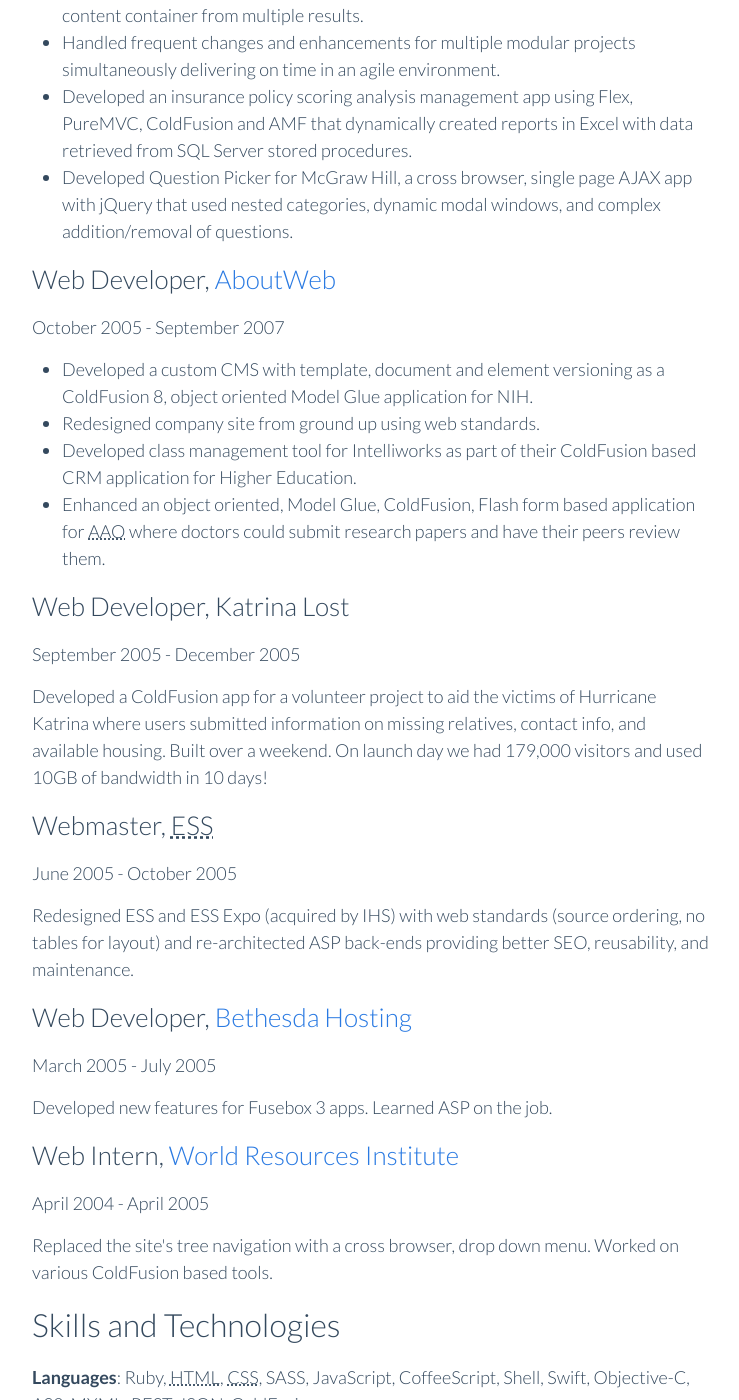
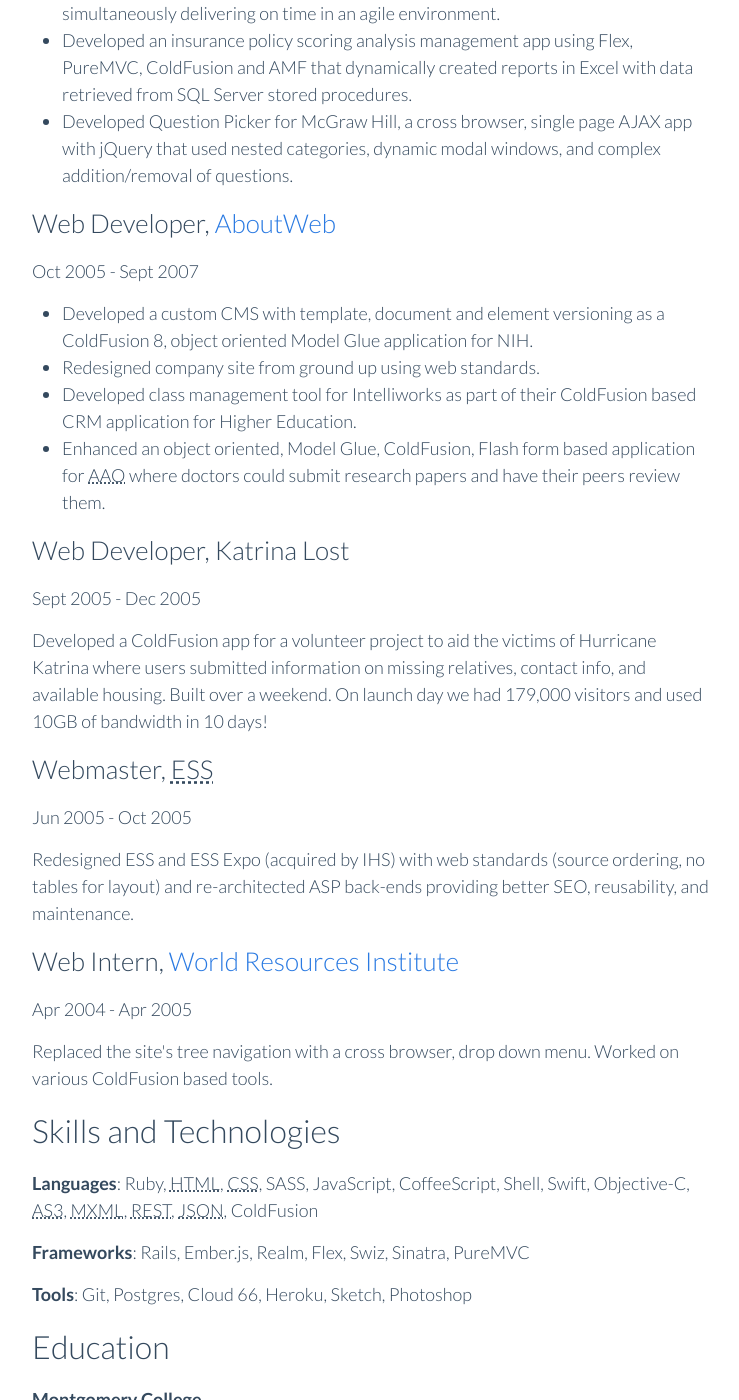
Before and after one commit to javierjulio/javierjulio.github.io, a Jekyll site: the page built from resume.html, in a window 1280 px wide and 1400 px high, scrolled down 2021 px. Shown: the whole window, without its empty margins (268-1007 px from the left). Built offline with Jekyll 4.4.1, drawn with Linux system fonts in a browser that asks for light colours; some of the changed text lies outside the part shown.

Commit message:
Update resume content

```diff
--- a/resume.html
+++ b/resume.html
@@ -1,17 +1,17 @@
 ---
 layout: page
-title: Resume
+title: Javier Julio's Resume
 permalink: /resume/
 ---
 
-<h1 class="is-print-only"><a href="http://www.javier-julio.com">Javier Julio</a></h1>
+<!--<h1 class="is-print-only"><a href="http://www.javier-julio.com">Javier Julio</a></h1>-->
 
 <p>View <a href="http://github.com/javierjulio">my open source contributions</a>. Questions? <a href="mailto:jjfutbol@gmail.com">Send me an email</a>.</p>
 
-<h2>Experience</h2>
+<h2 class="resume-section-heading">Experience</h2>
 
 <h3 class="job-title">Founding Engineer, <a href="http://www.jackpocket.com/">Jackpocket</a></h3>
-<p class="job-date">June 2014 - Present</p>
+<p class="job-date">Jun 2014 - Present</p>
 <ul>
   <li>Stabilized our unit tests and then added full test and deployment automation using CircleCI. With just a git push, our tests would run and if successful would deploy to staging or production.</li>
   <li>Built a payout system that gives users the option of having a win paid to their bank account or debit card using Balanced Payments.</li>
@@ -19,11 +19,11 @@ permalink: /resume/
 </ul>
 
 <h3 class="job-title">Contract, WordLab (<a href="http://www.jackpocket.com/">Jackpocket</a>)</h3>
-<p class="job-date">September 2014 - December 2014</p>
+<p class="job-date">Sept 2014 - Dec 2014</p>
 <p>Created a flash card app with a built in English dictionary where you can save and review words that you're having trouble remembering. Uses a custom implementation of the <a href="http://en.wikipedia.org/wiki/Leitner_system">Leitner system</a> to help long term memory. Built for iOS 8, all Swift and uses a prepackaged <a href="http://realm.io">Realm database</a>. Created a Ruby based tool to parse the public domain Webster dictionary.</p>
 
-<h3 class="job-title">Senior Software Developer, <a href="http://www.9mmedia.com/">9mmedia</a></h3>
-<p class="job-date">April 2010 - May 2014</p>
+<h3 class="job-title">Senior Software Developer, 9mmedia</h3>
+<p class="job-date">Apr 2010 - May 2014</p>
 <ul>
   <li>Contributed on <a href="http://www.fitnessbuilder.com">FitnessBuilder</a>'s iOS 8 only rewrite by taking over and porting Metrics and then rewriting over 50 SQL queries from the old app to CoreData using a whole new database structure.</li>
   <li>Full ownership and redesign of <a href="http://www.myfdb.com">MyFDB</a> a Rails 3.2 app using Rspec, Heroku, Postgres, AWS, Solr and Redis.</li>
@@ -39,8 +39,8 @@ permalink: /resume/
 	<li>Created and maintained four in house Flex libraries for custom MX and Spark components, reusing RPC and general utilities.</li>
 </ul>
 
-<h3 class="job-title">Web Developer, <a href="http://www.arc90.com/">Arc90</a></h3>
-<p class="job-date">September 2007 - April 2010</p>
+<h3 class="job-title">Web Developer, Arc90</h3>
+<p class="job-date">Sept 2007 - Apr 2010</p>
 <ul>
 	<li>Developed several Flex modules using PureMVC for a RESTful insurance policy origination platform that allowed multi-tasking for underwriters to manage the policy lifecycle and agents to track requests/changes.</li>
 	<li>Established a deep understanding of the Flex framework and component lifecycle to create custom components that made up an in house library.</li>
@@ -51,7 +51,7 @@ permalink: /resume/
 </ul>
 
 <h3 class="job-title">Web Developer, <a href="http://www.aboutweb.com/">AboutWeb</a></h3>
-<p class="job-date">October 2005 - September 2007</p>
+<p class="job-date">Oct 2005 - Sept 2007</p>
 <ul>
 	<li>Developed a custom CMS with template, document and element versioning as a ColdFusion 8, object oriented Model Glue application for NIH.</li>
 	<li>Redesigned company site from ground up using web standards.</li>
@@ -60,22 +60,18 @@ permalink: /resume/
 </ul>
 
 <h3 class="job-title">Web Developer, Katrina Lost</h3>
-<p class="job-date">September 2005 - December 2005</p>
+<p class="job-date">Sept 2005 - Dec 2005</p>
 <p>Developed a ColdFusion app for a volunteer project to aid the victims of Hurricane Katrina where users submitted information on missing relatives, contact info, and available housing. Built over a weekend. On launch day we had 179,000 visitors and used 10GB of bandwidth in 10 days!</p>
 
 <h3 class="job-title">Webmaster, <abbr title="Environmental Support Solutions">ESS</abbr></h3>
-<p class="job-date">June 2005 - October 2005</p>
+<p class="job-date">Jun 2005 - Oct 2005</p>
 <p>Redesigned ESS and ESS Expo (acquired by IHS) with web standards (source ordering, no tables for layout) and re-architected ASP back-ends providing better SEO, reusability, and maintenance.</p>
 
-<h3 class="job-title">Web Developer, <a href="http://www.bethesdahosting.com/">Bethesda Hosting</a></h3>
-<p class="job-date">March 2005 - July 2005</p>
-<p>Developed new features for Fusebox 3 apps. Learned ASP on the job.</p>
-
 <h3 class="job-title">Web Intern, <a href="http://www.wri.org/">World Resources Institute</a></h3>
-<p class="job-date">April 2004 - April 2005</p>
+<p class="job-date">Apr 2004 - Apr 2005</p>
 <p>Replaced the site's tree navigation with a cross browser, drop down menu. Worked on various ColdFusion based tools.</p>
 
-<h2>Skills and Technologies</h2>
+<h2 class="resume-section-heading">Skills and Technologies</h2>
 
 <p><strong>Languages</strong>: Ruby, <abbr title="Hypertext Markup Language">HTML</abbr>, <abbr title="Cascading Style Sheets">CSS</abbr>, SASS, JavaScript, CoffeeScript, Shell, Swift, Objective-C, <abbr title="ActionScript 3">AS3</abbr>, <abbr title="Macromedia eXtensible Markup Language">MXML</abbr>, <abbr title="Representational State Transfer">REST</abbr>, <abbr title="JavaScript Object Notation">JSON</abbr>, ColdFusion</p>
 
@@ -83,12 +79,12 @@ permalink: /resume/
 
 <p><strong>Tools</strong>: Git, Postgres, Cloud 66, Heroku, Sketch, Photoshop</p>
 
-<h2>Education</h2>
+<h2 class="resume-section-heading">Education</h2>
 
 <p><strong>Montgomery College</strong><br />
 <abbr title="Associate of Applied Science">A.A.S.</abbr>, Web Programming Degree - 3.57 GPA (2001-2005)</p>
 
-<h2>Presentations</h2>
+<h2 class="resume-section-heading">Presentations</h2>
 
 <p><a href="/presentations">Downloads are listed</a> for each presentation with descriptions.</p>
 
@@ -100,7 +96,7 @@ permalink: /resume/
 <li>Digging Through the Flex Framework (various 2009-2010)</li>
 </ul>
 
-<h2>Awards, Certifications, and Honors</h2>
+<h2 class="resume-section-heading">Awards, Certifications, and Honors</h2>
 
 <ul>
 	<li>Flex 2: Data &amp; Communications (Adobe Certified Training)</li>
```
